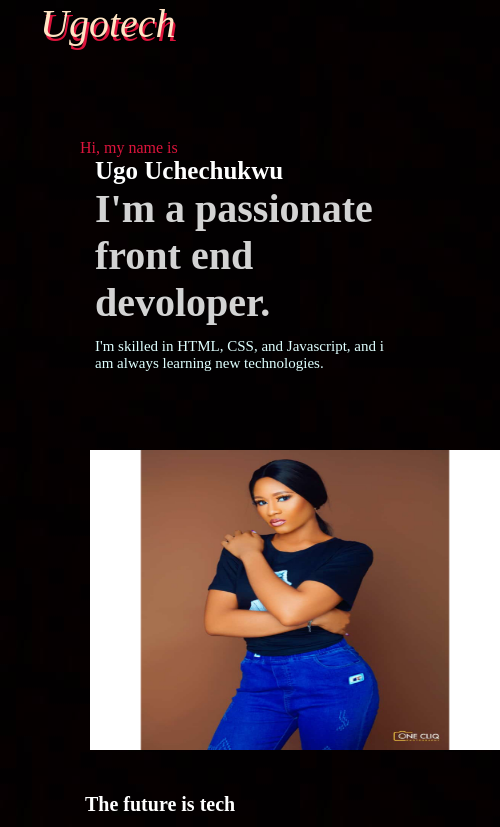
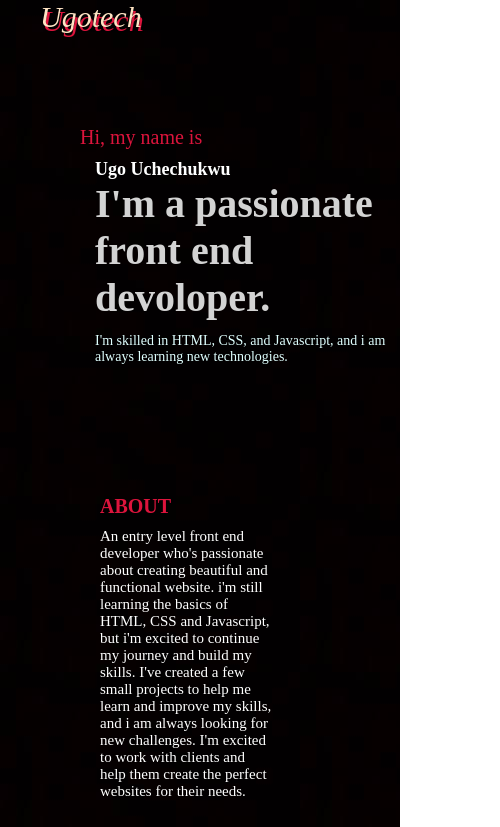
Before and after one commit to Ugoperp1/portfolio, a plain HTML site: page index.html in a window 390 px wide. Shown: the top 827 px of the page, 500 px wide, since content can reach past the window. Drawn offline with Linux system fonts and the light colour scheme.

Commit message:
4th commit

```diff
--- a/style.css
+++ b/style.css
@@ -128,12 +128,11 @@ cursor: pointer;
 .img3:hover{
     opacity: 50%;
 }
-
-
 @media screen and (max-width: 700px){
     .h1{
         display: block;
-        font-size: 40px;
+        font-size: 30px;
+
 
 
 
@@ -141,12 +140,15 @@ cursor: pointer;
     .p1{
         display: block;
         margin-top: -20px;
+        font-size: 20px;
+        margin-bottom:10px;
+
 
     }
 
     .h2{
         display: block;
-        font-size: 25px;
+        font-size: 18px;
 
 
     }
@@ -154,42 +156,33 @@ cursor: pointer;
 
     .p4{
         display: block;
-        font-size: 20px;
+        font-size: 16px;
 
    }
 
 
     .p2{
         display: block;
-        font-size: 15px;
-        margin-bottom: 20%;
+        font-size: 14px;
+
 
 
     }
 
-
-    .img1{
-        display: block;
-        margin-top: 25px;
-    }
-    .h4{
-        display: block;
-        margin-top: -430px;
-        font-size: 20px;
-
-    }
     .h3{
         max-width: 70%;
         text-align: left;
         padding-left: 100px;
-        margin-top: 80px;
+        margin-top: -1100px;
         font-size: 20px;
+        margin-bottom: 10px;
+
     }
     .p3{
         max-width: 70%;
         text-align: left;
         padding-left: 100px ;
-        /* margin-top: -300px; */
+        margin-bottom:  30px;
         font-size: 15px;
     }
 
@@ -197,7 +190,7 @@ cursor: pointer;
         max-width: 70%;
         text-align: left;
         padding-left: 120px ;
-        /* margin-top: -200px; */
+        margin-bottom: 20px;
         font-size: 14px;
     }
     .submit{
@@ -209,22 +202,33 @@ cursor: pointer;
         float: right;
         margin-right: 260px;
         font-size: 14px;
-        margin-bottom: 200px;
+        margin-top: 20px;
+
 
        }
 
-    /* .h4{
+
+       .img1{
         display: block;
-        margin-top: -277px;
-        font-size: 15px;
-        margin-bottom: 50px;
-    } */
+        margin-top: 900px;
+        height: 330px;
+        width: 400px;
+
+    }
+    .h4{
+        display: block;
+        margin-top:163%;
+        font-size: 20px;
+
+    }
+
+
     .h5{
         display: block;
         max-width: 70%;
         text-align: left;
         padding-left: 170px;
-        margin-top: 500px;
+        margin-top: 200px;
         font-size: 20px;
         margin-bottom: 20px;
 
```
